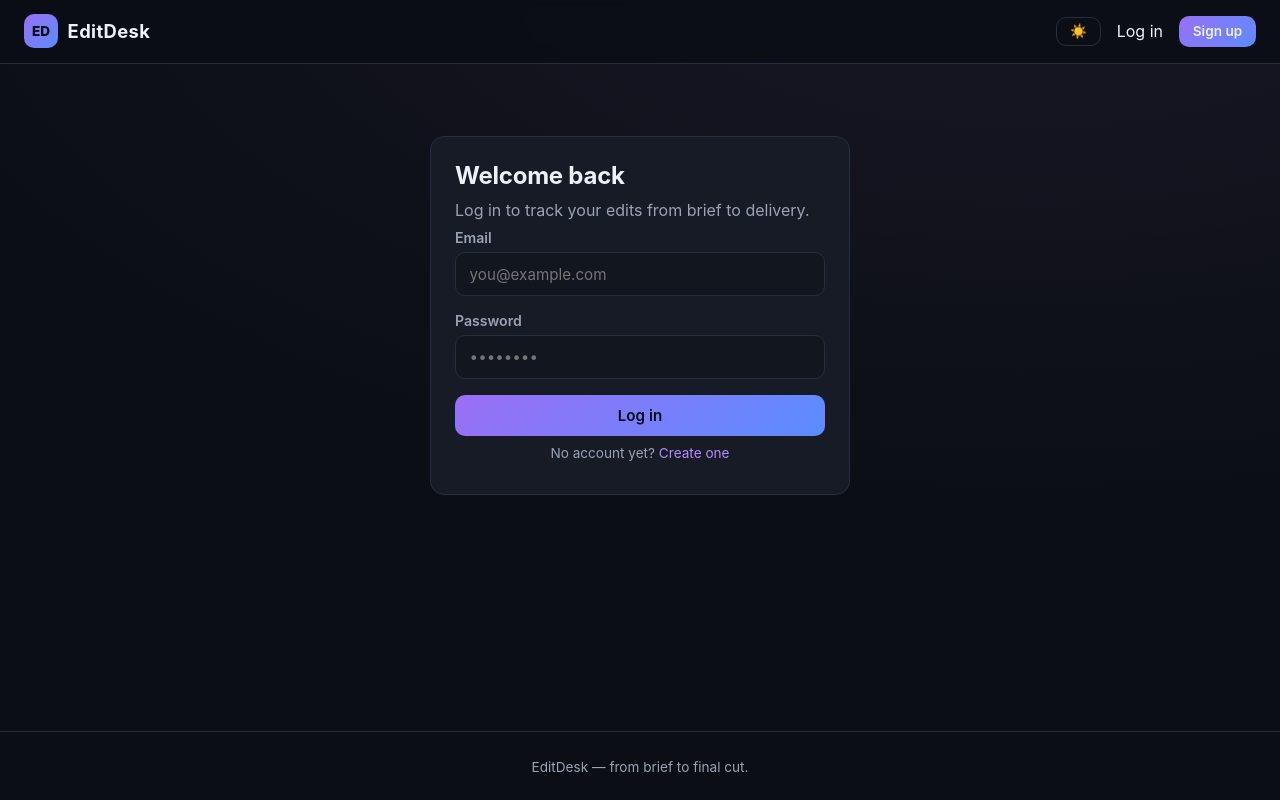
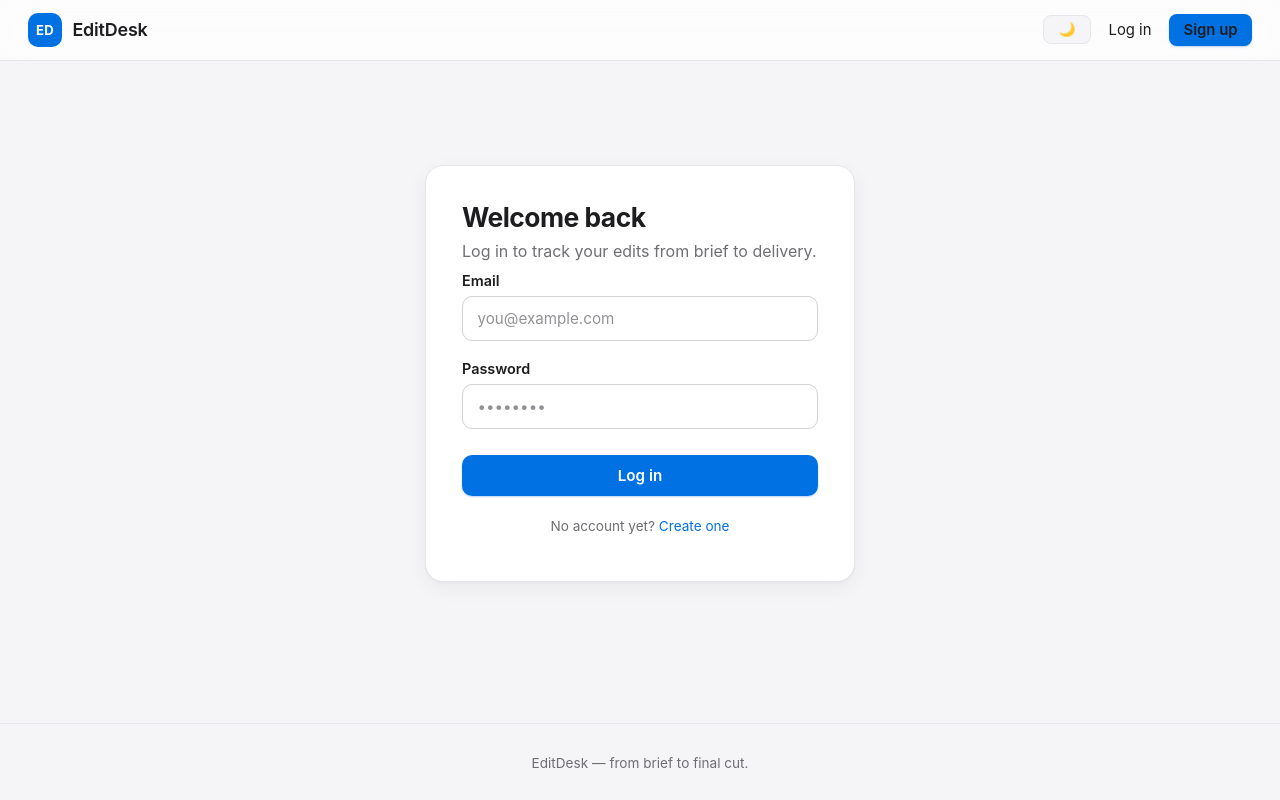
Before and after one commit to AteebAH96/editdesk, a React (Vite) app in the folder client/: page /login in a window 1280 px wide. Built offline with nearby package versions, Linux system fonts and the light colour scheme; no server answers.

Commit message:
Redesign: Clean Minimal Apple-inspired theme (light default)

```diff
--- a/client/src/components/ThemeToggle.jsx
+++ b/client/src/components/ThemeToggle.jsx
@@ -7,9 +7,9 @@ function getInitialTheme() {
     const saved = window.localStorage.getItem(STORAGE_KEY);
     if (saved === 'light' || saved === 'dark') return saved;
   } catch {
-    /* storage unavailable — fall back to dark */
+    /* storage unavailable — fall back to light */
   }
-  return 'dark';
+  return 'light';
 }
 
 export default function ThemeToggle() {
--- a/client/src/styles.css
+++ b/client/src/styles.css
@@ -1,44 +1,68 @@
-/* EditDesk — dark cinematic theme. Hand-written CSS, no frameworks. */
+/* EditDesk — Clean Minimal (Apple-inspired). Hand-written CSS, no frameworks. */
 
 :root {
-  --bg: #0b0e14;
-  --bg-elevated: #12161f;
-  --surface: #161b26;
-  --surface-hover: #1c2331;
-  --border: #262e40;
-  --text: #eef1f6;
-  --muted: #9aa3b5;
-  --accent: #b48cff;
-  --accent-strong: #9a6ff5;
-  --accent-soft: rgba(180, 140, 255, 0.12);
-  --success: #3ddc84;
-  --warning: #ffb020;
-  --info: #4da3ff;
-  --danger: #ff6b6b;
-  --danger-text: #ff9c9c;
-  --navbar-bg: rgba(11, 14, 20, 0.85);
+  /* Light theme (default) */
+  --bg: #f5f5f7;
+  --bg-elevated: #ffffff;
+  --surface: #ffffff;
+  --surface-hover: #f5f5f7;
+  --border: #e5e5ea;
+  --border-strong: #d2d2d7;
+  --text: #1d1d1f;
+  --muted: #6e6e73;
+  --accent: #0071e3;
+  --accent-hover: #0077ed;
+  --accent-soft: rgba(0, 113, 227, 0.07);
+  --accent-ring: rgba(0, 113, 227, 0.16);
+  --success-bg: #e7f6ec;
+  --success: #1d8127;
+  --warning-bg: #fef3e0;
+  --warning: #9a6200;
+  --info-bg: #e8f1fe;
+  --info: #0060cc;
+  --review-bg: #f1eafb;
+  --review: #7a3fd1;
+  --danger-bg: #fdecea;
+  --danger: #d70015;
+  --danger-text: #d70015;
+  --navbar-bg: rgba(255, 255, 255, 0.72);
+  --shadow-card: 0 1px 2px rgba(0, 0, 0, 0.04), 0 6px 20px rgba(0, 0, 0, 0.05);
+  --shadow-card-hover: 0 2px 6px rgba(0, 0, 0, 0.05), 0 14px 34px rgba(0, 0, 0, 0.09);
+  --shadow-btn: 0 1px 2px rgba(0, 90, 200, 0.28);
   --radius: 14px;
-  --font: 'Inter', system-ui, -apple-system, 'Segoe UI', Roboto, sans-serif;
+  --radius-lg: 18px;
+  --font: -apple-system, BlinkMacSystemFont, "SF Pro Display", "SF Pro Text", Inter, "Segoe UI", system-ui, sans-serif;
 }
 
-/* Light theme — activated via data-theme="light" on <html> */
-[data-theme="light"] {
-  --bg: #f2f4f9;
-  --bg-elevated: #ffffff;
-  --surface: #ffffff;
-  --surface-hover: #eceff6;
-  --border: #d9dee9;
-  --text: #151a24;
-  --muted: #5c6579;
-  --accent: #7a4fe3;
-  --accent-strong: #6a3fd4;
-  --accent-soft: rgba(122, 79, 227, 0.12);
-  --success: #178a4c;
-  --warning: #a86a06;
-  --info: #1c64c8;
-  --danger: #cf4444;
-  --danger-text: #c93a3a;
-  --navbar-bg: rgba(255, 255, 255, 0.85);
+/* Dark theme — activated via data-theme="dark" on <html> */
+[data-theme="dark"] {
+  --bg: #1d1d1f;
+  --bg-elevated: #2d2d2f;
+  --surface: #2d2d2f;
+  --surface-hover: #3a3a3c;
+  --border: #3a3a3c;
+  --border-strong: #48484a;
+  --text: #f5f5f7;
+  --muted: #98989d;
+  --accent: #0a84ff;
+  --accent-hover: #409cff;
+  --accent-soft: rgba(10, 132, 255, 0.13);
+  --accent-ring: rgba(10, 132, 255, 0.28);
+  --success-bg: rgba(48, 209, 88, 0.14);
+  --success: #30d158;
+  --warning-bg: rgba(255, 159, 10, 0.14);
+  --warning: #ff9f0a;
+  --info-bg: rgba(10, 132, 255, 0.14);
+  --info: #64b5ff;
+  --review-bg: rgba(191, 90, 242, 0.14);
+  --review: #bf5af2;
+  --danger-bg: rgba(255, 69, 58, 0.12);
+  --danger: #ff6961;
+  --danger-text: #ff6961;
+  --navbar-bg: rgba(29, 29, 31, 0.72);
+  --shadow-card: 0 1px 2px rgba(0, 0, 0, 0.35), 0 8px 24px rgba(0, 0, 0, 0.3);
+  --shadow-card-hover: 0 2px 6px rgba(0, 0, 0, 0.4), 0 16px 40px rgba(0, 0, 0, 0.38);
+  --shadow-btn: 0 1px 2px rgba(0, 0, 0, 0.45);
 }
 
 * {
@@ -48,11 +72,15 @@
 body {
   margin: 0;
   font-family: var(--font);
-  background:
-    radial-gradient(1200px 600px at 80% -10%, rgba(180, 140, 255, 0.08), transparent),
-    var(--bg);
+  background: var(--bg);
   color: var(--text);
   min-height: 100vh;
+  -webkit-font-smoothing: antialiased;
+  text-rendering: optimizeLegibility;
+}
+
+::selection {
+  background: var(--accent-ring);
 }
 
 a {
@@ -64,14 +92,15 @@ a:hover {
 }
 
 h1, h2, h3 {
-  margin: 0 0 0.5rem;
-  letter-spacing: -0.01em;
+  margin: 0 0 0.6rem;
+  letter-spacing: -0.02em;
+  font-weight: 700;
 }
-h1 { font-size: 1.75rem; }
-h2 { font-size: 1.15rem; margin-top: 1.5rem; }
-h3 { font-size: 1.05rem; }
+h1 { font-size: 2rem; line-height: 1.15; }
+h2 { font-size: 1.25rem; margin-top: 1.75rem; font-weight: 600; letter-spacing: -0.01em; }
+h3 { font-size: 1.05rem; font-weight: 600; letter-spacing: -0.01em; }
 
-p { margin: 0.4rem 0; line-height: 1.55; }
+p { margin: 0.45rem 0; line-height: 1.6; }
 .muted { color: var(--muted); }
 .small { font-size: 0.85rem; }
 .center { text-align: center; }
@@ -89,9 +118,9 @@ p { margin: 0.4rem 0; line-height: 1.55; }
 .main {
   flex: 1;
   width: 100%;
-  max-width: 1080px;
+  max-width: 1120px;
   margin: 0 auto;
-  padding: 1.5rem 1.25rem 3rem;
+  padding: 2.5rem 1.5rem 4rem;
 }
 
 .page-head {
@@ -99,13 +128,14 @@ p { margin: 0.4rem 0; line-height: 1.55; }
   justify-content: space-between;
   align-items: flex-start;
   gap: 1rem;
-  margin-bottom: 1.5rem;
+  margin-bottom: 2rem;
   flex-wrap: wrap;
 }
+.page-head h1 { margin-bottom: 0.35rem; }
 
 .footer {
   text-align: center;
-  padding: 1.5rem;
+  padding: 1.75rem;
   border-top: 1px solid var(--border);
 }
 
@@ -115,10 +145,12 @@ p { margin: 0.4rem 0; line-height: 1.55; }
   display: flex;
   justify-content: space-between;
   align-items: center;
-  padding: 0.9rem 1.5rem;
+  gap: 1rem;
+  padding: 0.8rem 1.75rem;
   border-bottom: 1px solid var(--border);
   background: var(--navbar-bg);
-  backdrop-filter: blur(8px);
+  backdrop-filter: blur(20px) saturate(180%);
+  -webkit-backdrop-filter: blur(20px) saturate(180%);
   position: sticky;
   top: 0;
   z-index: 10;
@@ -127,7 +159,7 @@ p { margin: 0.4rem 0; line-height: 1.55; }
 .brand {
   display: flex;
   align-items: center;
-  gap: 0.6rem;
+  gap: 0.65rem;
   color: var(--text);
 }
 .brand:hover { text-decoration: none; }
@@ -138,31 +170,35 @@ p { margin: 0.4rem 0; line-height: 1.55; }
   display: grid;
   place-items: center;
   border-radius: 10px;
-  font-weight: 800;
-  font-size: 0.85rem;
-  background: linear-gradient(135deg, var(--accent-strong), #5b8cff);
-  color: #0b0e14;
+  font-weight: 700;
+  font-size: 0.82rem;
+  letter-spacing: 0.02em;
+  background: var(--accent);
+  color: #ffffff;
 }
 
 .brand-name {
-  font-weight: 700;
-  font-size: 1.15rem;
-  letter-spacing: 0.02em;
+  font-weight: 600;
+  font-size: 1.12rem;
+  letter-spacing: -0.01em;
 }
 
 .nav-links {
   display: flex;
   align-items: center;
-  gap: 1rem;
+  gap: 1.1rem;
+  flex-wrap: wrap;
 }
-.nav-links a { color: var(--text); }
+.nav-links a { color: var(--text); font-size: 0.93rem; }
+.nav-links a:hover { color: var(--accent); text-decoration: none; }
+.nav-links a.btn:hover { color: #ffffff; }
 .nav-user { color: var(--muted); font-size: 0.9rem; }
-.nav-user em { font-style: normal; color: var(--accent); }
+.nav-user em { font-style: normal; color: var(--accent); font-weight: 600; }
 
 .theme-toggle {
   font-size: 1.05rem;
   line-height: 1;
-  padding: 0.4rem 0.65rem;
+  padding: 0.42rem 0.7rem;
 }
 
 /* ---------- Cards ---------- */
@@ -170,27 +206,29 @@ p { margin: 0.4rem 0; line-height: 1.55; }
 .card {
   background: var(--surface);
   border: 1px solid var(--border);
-  border-radius: var(--radius);
-  padding: 1.5rem;
+  border-radius: var(--radius-lg);
+  padding: 1.75rem;
+  box-shadow: var(--shadow-card);
 }
 
 .order-grid {
   display: grid;
-  grid-template-columns: repeat(auto-fill, minmax(280px, 1fr));
-  gap: 1rem;
+  grid-template-columns: repeat(auto-fill, minmax(290px, 1fr));
+  gap: 1.25rem;
 }
 
 .order-card {
   display: block;
   color: var(--text);
-  transition: transform 0.12s ease, background 0.12s ease, border-color 0.12s ease;
+  transition: transform 0.15s ease, box-shadow 0.15s ease, border-color 0.15s ease;
 }
 .order-card:hover {
   text-decoration: none;
-  background: var(--surface-hover);
-  border-color: var(--accent-strong);
-  transform: translateY(-2px);
+  transform: translateY(-3px);
+  box-shadow: var(--shadow-card-hover);
+  border-color: var(--border-strong);
 }
+.order-card h3 { margin-bottom: 0.35rem; }
 
 .order-card-top {
   display: flex;
@@ -203,45 +241,46 @@ p { margin: 0.4rem 0; line-height: 1.55; }
   display: flex;
   gap: 0.75rem;
   align-items: center;
-  margin-top: 0.75rem;
+  margin-top: 0.85rem;
   flex-wrap: wrap;
 }
 
 .empty-state {
   text-align: center;
-  padding: 3rem 1.5rem;
+  padding: 3.5rem 2rem;
 }
-.empty-state .btn { margin-top: 1rem; }
+.empty-state h2 { margin-top: 0; }
+.empty-state .btn { margin-top: 1.25rem; }
 
 /* ---------- Badges, chips ---------- */
 
 .badge {
   display: inline-block;
-  padding: 0.25rem 0.7rem;
+  padding: 0.3rem 0.75rem;
   border-radius: 999px;
-  font-size: 0.75rem;
-  font-weight: 700;
-  letter-spacing: 0.04em;
-  text-transform: uppercase;
+  font-size: 0.76rem;
+  font-weight: 600;
+  letter-spacing: 0.01em;
   white-space: nowrap;
 }
-.badge-pending  { background: rgba(255, 176, 32, 0.15);  color: var(--warning); }
-.badge-progress { background: rgba(77, 163, 255, 0.15);  color: var(--info); }
-.badge-review   { background: rgba(180, 140, 255, 0.15); color: var(--accent); }
-.badge-delivered{ background: rgba(61, 220, 132, 0.15);  color: var(--success); }
+.badge-pending   { background: var(--warning-bg); color: var(--warning); }
+.badge-progress  { background: var(--info-bg);    color: var(--info); }
+.badge-review    { background: var(--review-bg);  color: var(--review); }
+.badge-delivered { background: var(--success-bg); color: var(--success); }
 
 .chip {
   display: inline-block;
-  padding: 0.2rem 0.6rem;
+  padding: 0.22rem 0.65rem;
   border-radius: 999px;
   font-size: 0.78rem;
-  background: var(--bg-elevated);
+  font-weight: 500;
+  background: var(--surface-hover);
   border: 1px solid var(--border);
   color: var(--muted);
 }
 .chip-admin {
   background: var(--accent-soft);
-  border-color: var(--accent-strong);
+  border-color: transparent;
   color: var(--accent);
   margin-left: 0.4rem;
 }
@@ -251,93 +290,113 @@ p { margin: 0.4rem 0; line-height: 1.55; }
 /* ---------- Buttons ---------- */
 
 .btn {
-  display: inline-block;
-  border: 1px solid transparent;
+  display: inline-flex;
+  align-items: center;
+  justify-content: center;
+  border: none;
   border-radius: 10px;
-  padding: 0.65rem 1.25rem;
+  padding: 0.68rem 1.35rem;
   font-size: 0.95rem;
   font-weight: 600;
   cursor: pointer;
   font-family: inherit;
-  transition: background 0.12s ease, transform 0.06s ease;
+  white-space: nowrap;
+  transition: background 0.15s ease, transform 0.1s ease, box-shadow 0.15s ease;
 }
+.btn:hover { text-decoration: none; }
 .btn:active { transform: scale(0.98); }
-.btn:disabled { opacity: 0.55; cursor: not-allowed; }
+.btn:disabled { opacity: 0.55; cursor: not-allowed; transform: none; }
+.btn:focus-visible {
+  outline: 2px solid var(--accent);
+  outline-offset: 2px;
+}
 
 .btn-primary {
-  background: linear-gradient(135deg, var(--accent-strong), #5b8cff);
-  color: #0b0e14;
+  background: var(--accent);
+  color: #ffffff;
+  box-shadow: var(--shadow-btn);
 }
-.btn-primary:hover:not(:disabled) { filter: brightness(1.08); }
+.btn-primary:hover:not(:disabled) {
+  background: var(--accent-hover);
+  transform: translateY(-1px);
+  color: #ffffff;
+}
 
 .btn-ghost {
-  background: transparent;
-  border-color: var(--border);
+  background: var(--surface-hover);
+  border: 1px solid var(--border);
   color: var(--text);
 }
-.btn-ghost:hover:not(:disabled) { background: var(--surface-hover); }
+.btn-ghost:hover:not(:disabled) {
+  background: var(--border);
+  border-color: var(--border-strong);
+}
 
-.btn-sm { padding: 0.4rem 0.8rem; font-size: 0.85rem; }
+.btn-sm { padding: 0.42rem 0.9rem; font-size: 0.85rem; border-radius: 8px; }
 .btn-block { width: 100%; }
 
 .button-row {
   display: flex;
-  gap: 0.5rem;
+  gap: 0.6rem;
   flex-wrap: wrap;
-  margin: 0.5rem 0 1rem;
+  margin: 0.6rem 0 1.25rem;
 }
 
 /* ---------- Forms ---------- */
 
 .field {
   display: block;
-  margin-bottom: 1rem;
+  margin-bottom: 1.15rem;
 }
 .field > span {
   display: block;
-  margin-bottom: 0.4rem;
-  font-size: 0.88rem;
+  margin-bottom: 0.45rem;
+  font-size: 0.9rem;
   font-weight: 600;
-  color: var(--muted);
+  color: var(--text);
 }
 
 input, select, textarea {
   width: 100%;
-  padding: 0.7rem 0.85rem;
+  padding: 0.75rem 0.9rem;
   border-radius: 10px;
-  border: 1px solid var(--border);
+  border: 1px solid var(--border-strong);
   background: var(--bg-elevated);
   color: var(--text);
   font-size: 0.95rem;
   font-family: inherit;
+  transition: border-color 0.12s ease, box-shadow 0.12s ease;
 }
+input::placeholder, textarea::placeholder { color: var(--muted); opacity: 0.75; }
 input:focus, select:focus, textarea:focus {
   outline: none;
-  border-color: var(--accent-strong);
-  box-shadow: 0 0 0 3px var(--accent-soft);
+  border-color: var(--accent);
+  box-shadow: 0 0 0 4px var(--accent-ring);
 }
-textarea { resize: vertical; }
+textarea { resize: vertical; line-height: 1.55; }
 
 .form-card { max-width: 640px; }
-.form-actions { margin-top: 1.25rem; }
+.form-actions { margin-top: 1.5rem; }
 
 .auth-page {
   display: flex;
   justify-content: center;
-  padding-top: 3rem;
+  padding-top: 4rem;
 }
-.auth-card { width: 100%; max-width: 420px; }
-.auth-card h1 { font-size: 1.5rem; }
+.auth-card { width: 100%; max-width: 430px; padding: 2.25rem; }
+.auth-card h1 { font-size: 1.65rem; margin-bottom: 0.4rem; }
+.auth-card .btn-block { margin-top: 0.5rem; }
+.auth-card .center { margin-top: 1.25rem; }
 
 .alert {
-  padding: 0.75rem 1rem;
+  padding: 0.8rem 1rem;
   border-radius: 10px;
   font-size: 0.9rem;
-  margin: 0 0 1rem;
+  margin: 0 0 1.1rem;
 }
 .alert-error {
-  background: rgba(255, 107, 107, 0.1);
-  border: 1px solid rgba(255, 107, 107, 0.4);
+  background: var(--danger-bg);
+  border: 1px solid var(--danger);
   color: var(--danger-text);
 }
 
@@ -345,24 +404,23 @@ textarea { resize: vertical; }
 
 .back-link {
   display: inline-block;
-  margin-bottom: 1rem;
+  margin-bottom: 1.25rem;
   color: var(--muted);
+  font-size: 0.93rem;
 }
+.back-link:hover { color: var(--accent); text-decoration: none; }
 
 .detail-grid {
   display: grid;
   grid-template-columns: 1.4fr 1fr;
-  gap: 1.25rem;
+  gap: 1.5rem;
   align-items: start;
-}
-@media (max-width: 860px) {
-  .detail-grid { grid-template-columns: 1fr; }
 }
 
 .detail-list {
-  margin: 1rem 0;
+  margin: 1.1rem 0;
   display: grid;
-  gap: 0.6rem;
+  gap: 0.65rem;
 }
 .detail-list > div {
   display: grid;
@@ -377,7 +435,7 @@ textarea { resize: vertical; }
   padding: 0;
   margin: 0.5rem 0;
   display: grid;
-  gap: 0.4rem;
+  gap: 0.45rem;
 }
 .link-list a {
   word-break: break-all;
@@ -385,12 +443,13 @@ textarea { resize: vertical; }
 }
 
 .admin-box {
-  margin-top: 1.5rem;
-  padding: 1.25rem;
-  border: 1px dashed var(--accent-strong);
+  margin-top: 1.75rem;
+  padding: 1.5rem;
+  border: 1px solid var(--border);
   border-radius: var(--radius);
-  background: rgba(180, 140, 255, 0.05);
+  background: var(--accent-soft);
 }
+.admin-box h2 { margin-top: 0; }
 
 .inline-form {
   display: flex;
@@ -400,50 +459,73 @@ textarea { resize: vertical; }
 
 /* ---------- Message thread ---------- */
 
+.thread {
+  background: var(--surface);
+  border: 1px solid var(--border);
+  border-radius: var(--radius-lg);
+  padding: 1.5rem;
+  box-shadow: var(--shadow-card);
+}
+
 .thread-head {
   display: flex;
   justify-content: space-between;
   align-items: center;
-  margin-bottom: 1rem;
+  margin-bottom: 1.1rem;
 }
 .thread-head h2 { margin: 0; }
 
 .message-list {
   list-style: none;
   padding: 0;
-  margin: 0 0 1rem;
-  display: grid;
-  gap: 0.75rem;
+  margin: 0 0 1.1rem;
+  display: flex;
+  flex-direction: column;
+  gap: 0.55rem;
   max-height: 420px;
   overflow-y: auto;
 }
 
 .message {
+  align-self: flex-start;
+  max-width: 82%;
   background: var(--bg-elevated);
   border: 1px solid var(--border);
-  border-radius: 12px;
-  padding: 0.75rem 1rem;
+  border-radius: 18px;
+  border-bottom-left-radius: 6px;
+  padding: 0.65rem 0.95rem;
 }
 .message.mine {
-  border-color: var(--accent-strong);
-  background: rgba(180, 140, 255, 0.07);
+  align-self: flex-end;
+  background: var(--accent);
+  border-color: var(--accent);
+  color: #ffffff;
+  border-radius: 18px;
+  border-bottom-right-radius: 6px;
 }
 .message-meta {
   display: flex;
   align-items: center;
   gap: 0.5rem;
-  margin-bottom: 0.3rem;
-  font-size: 0.85rem;
+  margin-bottom: 0.25rem;
+  font-size: 0.8rem;
+}
+.message-meta .muted { font-size: 0.76rem; }
+.message.mine .muted { color: rgba(255, 255, 255, 0.72); }
+.message.mine .chip-admin {
+  background: rgba(255, 255, 255, 0.22);
+  color: #ffffff;
 }
 .message-text {
   margin: 0;
   white-space: pre-wrap;
   word-break: break-word;
+  line-height: 1.5;
 }
 
 .message-form {
   display: grid;
-  gap: 0.6rem;
+  gap: 0.65rem;
 }
 .message-form .btn { justify-self: end; }
 
@@ -453,5 +535,22 @@ textarea { resize: vertical; }
   display: flex;
   gap: 0.5rem;
   flex-wrap: wrap;
-  margin-bottom: 1.25rem;
+  margin-bottom: 1.5rem;
 }
+.filter-row .btn { border-radius: 999px; }
+
+/* ---------- Responsive ---------- */
+
+@media (max-width: 860px) {
+  .detail-grid { grid-template-columns: 1fr; }
+}
+
+@media (max-width: 640px) {
+  .main { padding: 1.75rem 1rem 3rem; }
+  .navbar { padding: 0.7rem 1rem; }
+  h1 { font-size: 1.65rem; }
+  .card { padding: 1.35rem; }
+  .auth-card { padding: 1.75rem; }
+  .message { max-width: 88%; }
+  .page-head { margin-bottom: 1.5rem; }
+}
```
